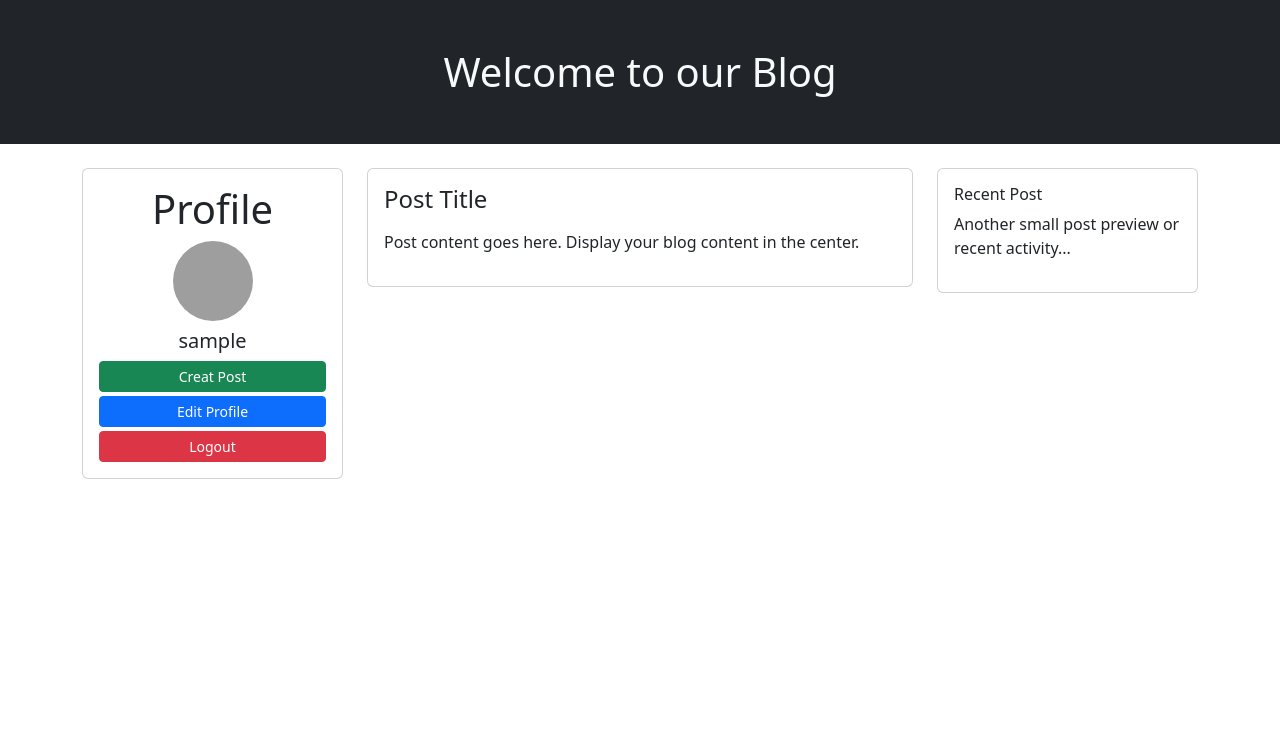
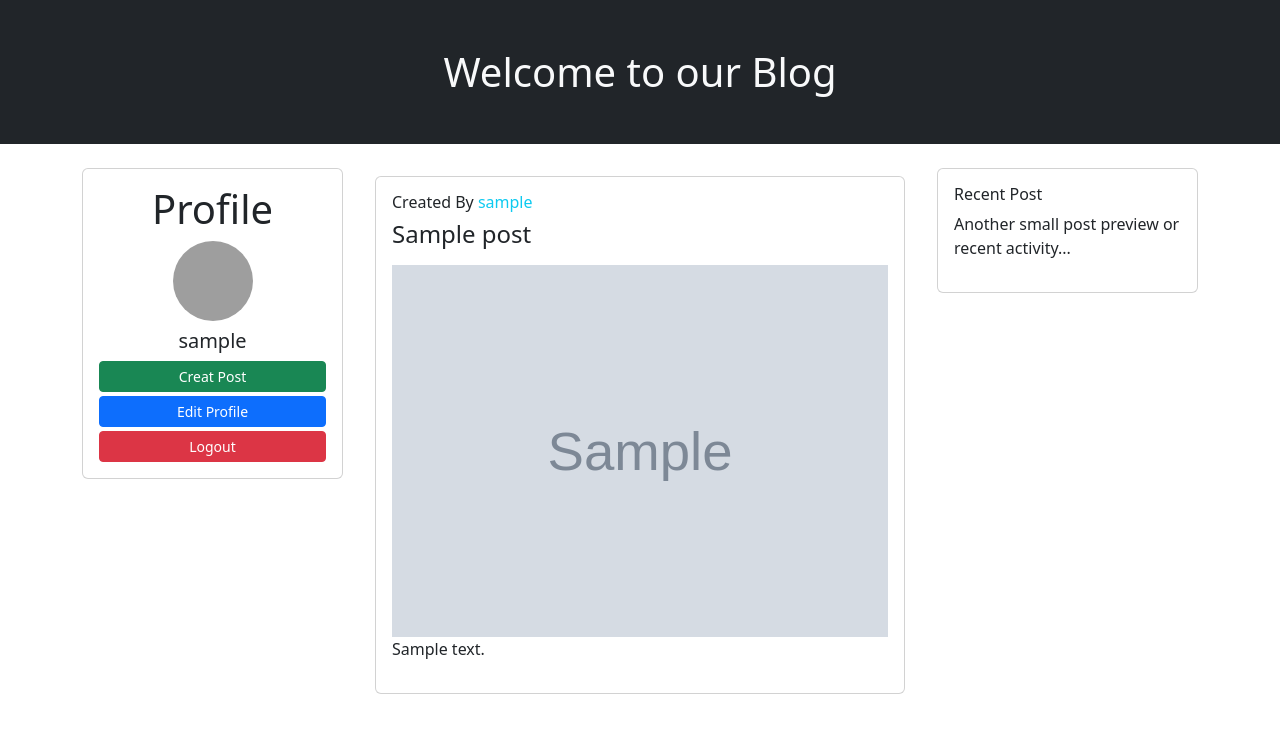
Before and after one commit to hamza-iddou/Php-Mini-Projects, a PHP site: page / in a window 1280 px wide. Shown: the top 733 px of the page. Run offline with PHP 8.4, Linux system fonts and the light colour scheme; the visitor is signed in with stand-in values (Sample User, id 1); tables that the repository leaves empty hold one stand-in row (values such as "Sample post"); grey boxes marked "Sample" are stand-in pictures; grey boxes are pictures that could not be loaded.

Commit message:
make the index and all good in the hood

```diff
--- a/Blog Platform/index.php
+++ b/Blog Platform/index.php
@@ -7,8 +7,13 @@ if(empty($_SESSION['user_id'])){
     header("Location: login.php");
     exit();
 }
-$r = mysqli_query($con, "SELECT * FROM posts");
-$posts = mysqli_fetch_all($r, MYSQLI_ASSOC);
+$post_sql = mysqli_query($con, "SELECT * FROM posts");
+$posts = mysqli_fetch_all($post_sql, MYSQLI_ASSOC);
+
+$user_sql = mysqli_query($con,"SELECT * FROM users");
+$users = mysqli_fetch_all($user_sql, MYSQLI_ASSOC);
+
+
 
 
     if(isset($_POST['creat'])){
@@ -52,12 +57,25 @@ $posts = mysqli_fetch_all($r, MYSQLI_ASSOC);
       </div>
     </div>
 
+    <div class="col-md-6 mb-4">
+    <?php foreach($posts as $post):?>
+      <div class="card p-3 m-2">
+        <h6 class="">Created By <span class="text-info">
+          <?php
+          foreach($users as $u){
+            if($u['id'] == $post['user_id']){
+                echo " ".$u['username'];
+                break;
+            }
+        }?>
+        </span>
+        </h6>
+        <h4 class="mb-3"><?= $post['title']?></h4>
+        <img src="<?= $post['image']?>" alt="">
+        <p><?= $post['content']?></p>
+      </div>
 
-    <div class="col-md-6 mb-4">
-      <div class="card p-3">
-        <h4 class="mb-3">Post Title</h4>
-        <p>Post content goes here. Display your blog content in the center.</p>
-      </div>
+      <?php endforeach?>
     </div>
 
 
```
